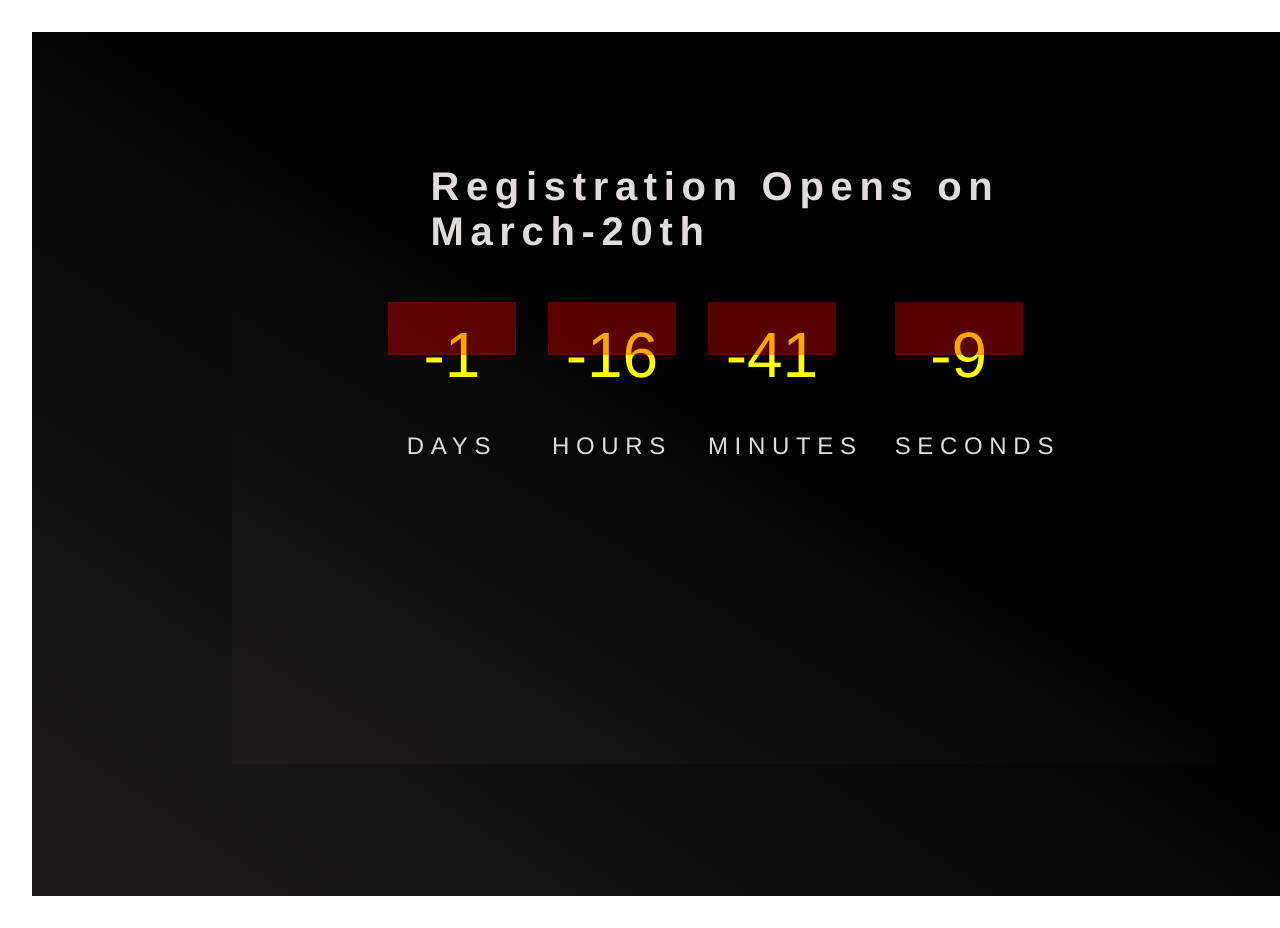
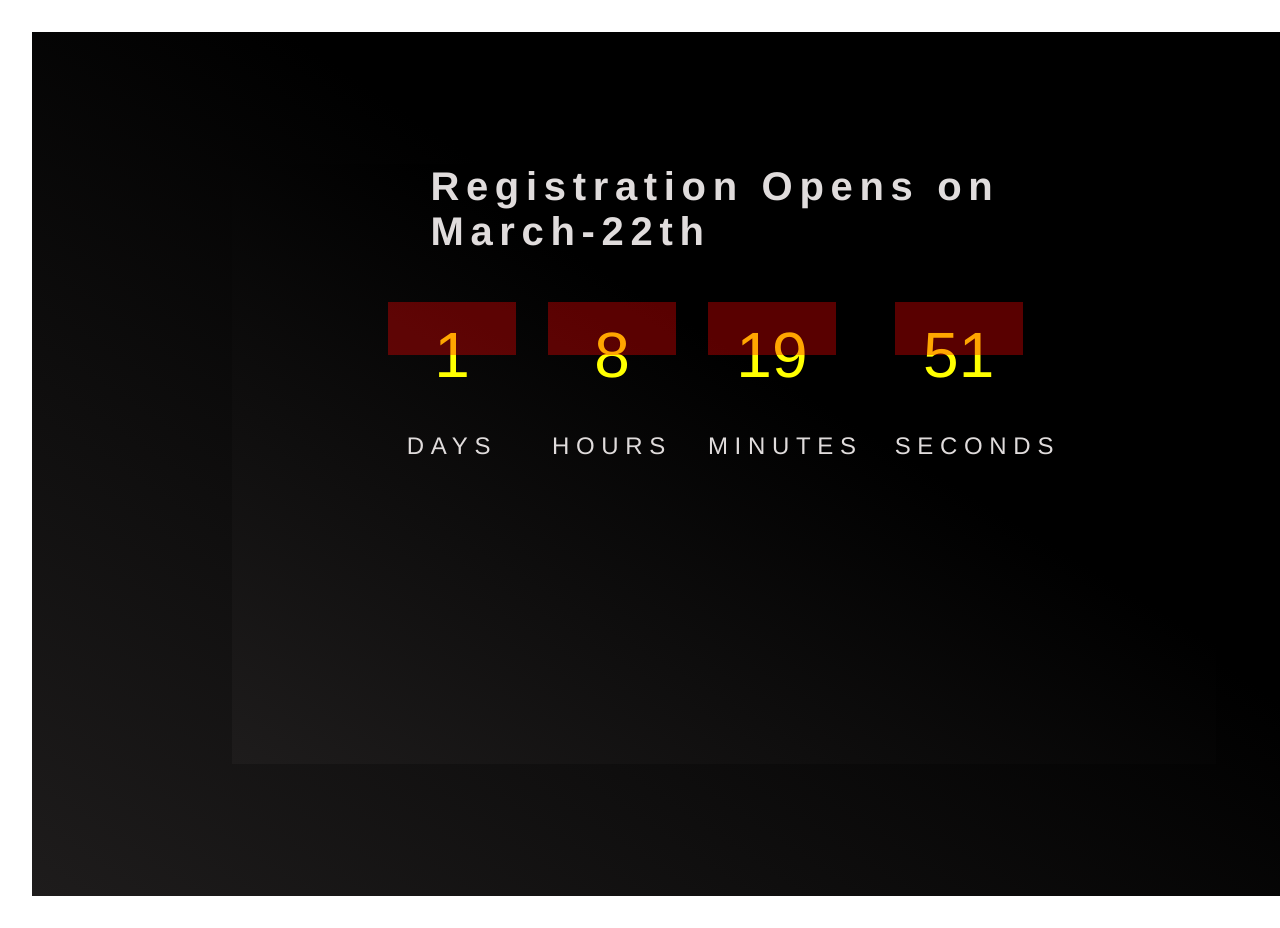
Before and after one commit to LEOFEST/LEOFEST2k24, a website: page internal.html in a window 1280 px wide. Shown: the top 928 px of the page. Drawn offline with Linux system fonts and the light colour scheme.

Commit message:
Update internal.html

```diff
--- a/internal.html
+++ b/internal.html
@@ -16,7 +16,7 @@
     <section class="events" id="events">
         <section class="events" id="events">
             <div class="container center">
-              <h1 class="heading-a">Registration Opens on March-20th </h1>
+              <h1 class="heading-a">Registration Opens on March-22th </h1>
               <!-- Countdown timer section -->
               <section class="countdown-timer">
                 <!-- Countdown for Days -->
@@ -246,12 +246,11 @@
         const minute = second * 60;
         const hour = minute * 60;
         const day = hour * 24;
-        const EVENTDATE = new Date('March 20, 2024, 00:00:00');
+        const EVENTDATE = new Date('March 22, 2024, 00:00:00');
         const countDown = new Date(EVENTDATE).getTime();
         const x = setInterval(() => {
           const now = new Date().getTime();
           const distance = countDown - now;
-
           document.getElementById("days").innerText = Math.floor(distance / day);
           document.getElementById("hours").innerText = Math.floor((distance % day) / hour);
           document.getElementById("minutes").innerText = Math.floor((distance % hour) / minute);
```
